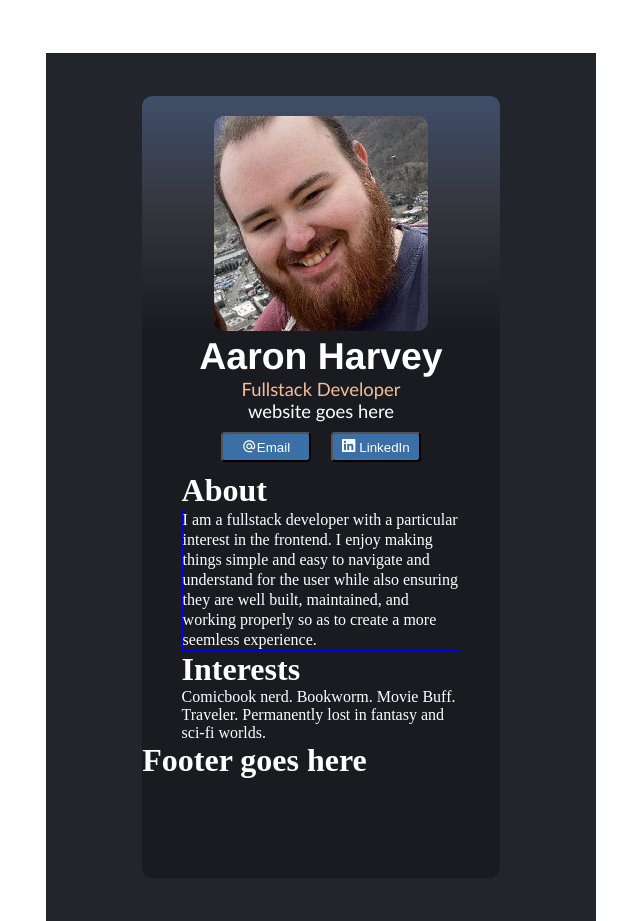
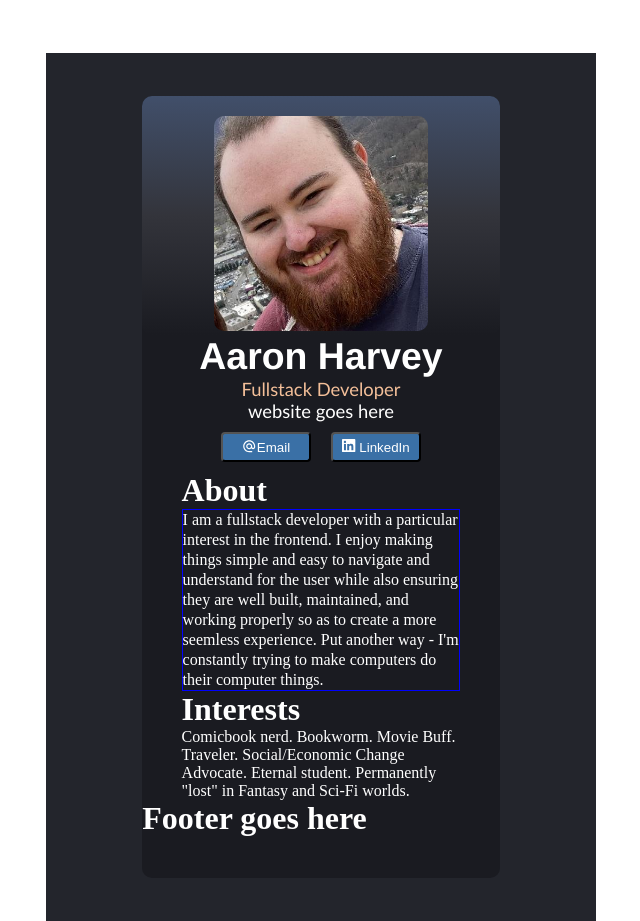
Before and after one commit to AaronJHarvey/React-Digital-Business-Card, a React (Vite) app: page / in a window 1280 px wide. Shown: the whole page, without its empty margins (19-659 px from the left). Built offline with nearby package versions, Linux system fonts and the light colour scheme.

Commit message:
Changes some wording in About/Interests

```diff
--- a/src/Components/About.jsx
+++ b/src/Components/About.jsx
@@ -7,7 +7,8 @@ export default function About () {
 			<p>
 				I am a fullstack developer with a particular interest in the frontend. I enjoy making things simple and
 				easy to navigate and understand for the user while also ensuring they are well built, maintained, and
-				working properly so as to create a more seemless experience.
+				working properly so as to create a more seemless experience. Put another way - I'm constantly trying to
+				make computers do their computer things.
 			</p>
 		</div>
 	);
--- a/src/Components/Interests.jsx
+++ b/src/Components/Interests.jsx
@@ -4,7 +4,10 @@ export default function Interests () {
 	return (
 		<div id=''>
 			<h1>Interests</h1>
-			<p>Comicbook nerd. Bookworm. Movie Buff. Traveler. Permanently lost in fantasy and sci-fi worlds.</p>
+			<p>
+				Comicbook nerd. Bookworm. Movie Buff. Traveler. Social/Economic Change Advocate. Eternal student.
+				Permanently "lost" in Fantasy and Sci-Fi worlds.
+			</p>
 		</div>
 	);
 }
```
